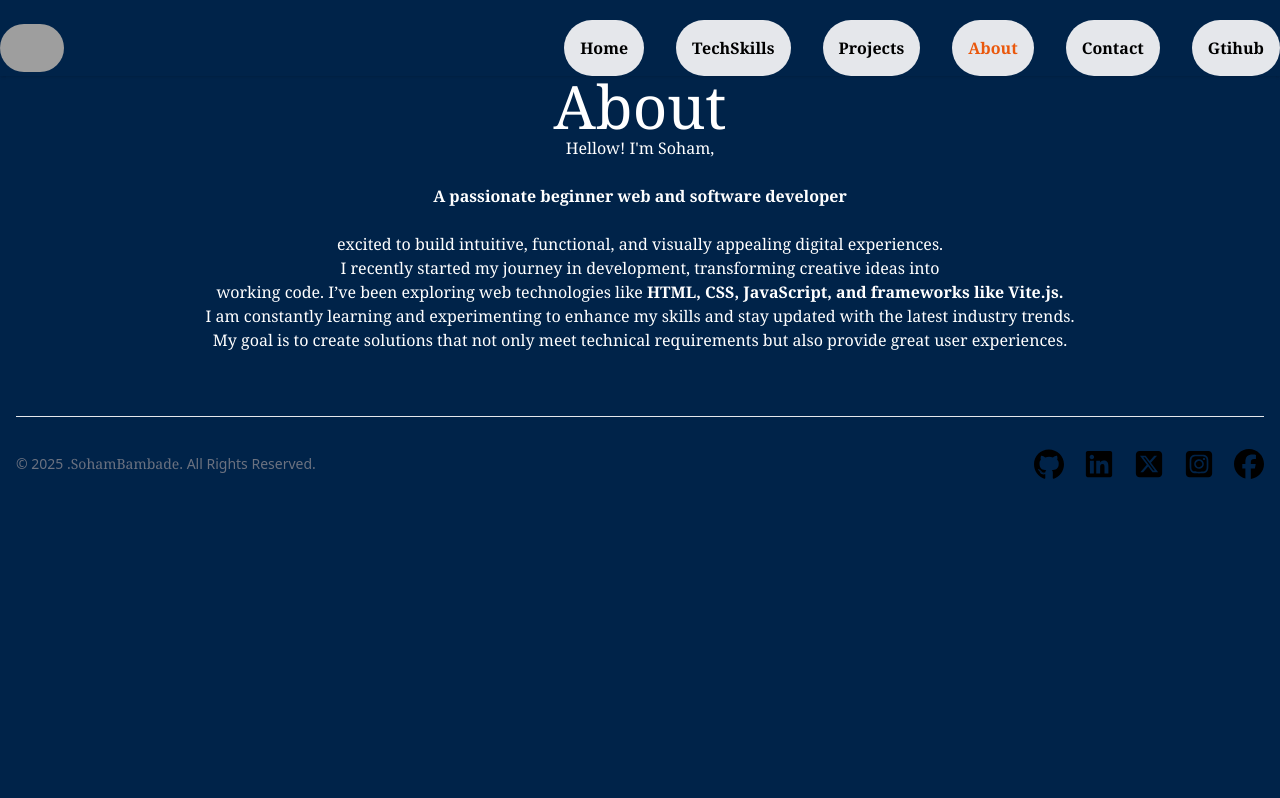
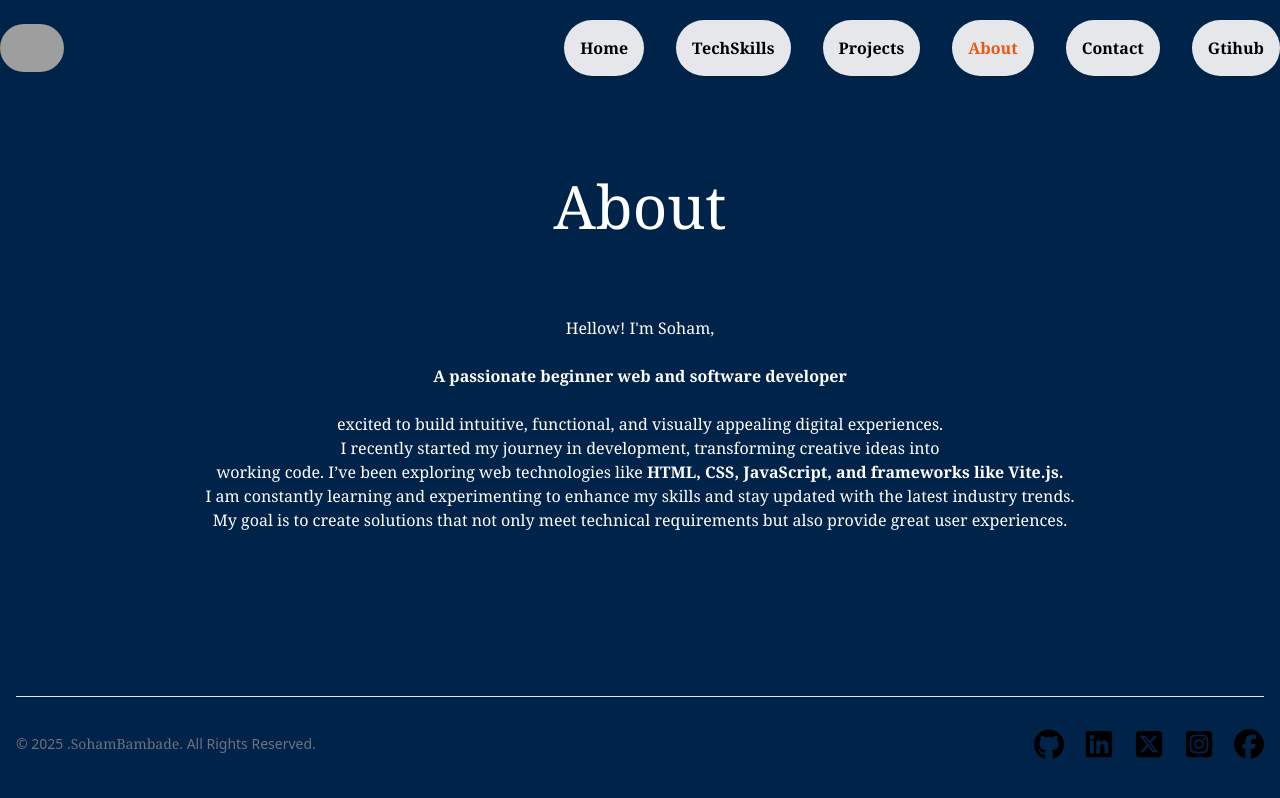
Before and after one commit to soham408/Portfoliio, a React (Vite) app in the folder Portfolio_Using_React/: page /about in a window 1280 px wide. Built offline with nearby package versions, Linux system fonts and the light colour scheme; grey boxes are pictures that could not be loaded.

Commit message:
padditg adjustment

```diff
--- a/Portfolio_Using_React/src/components/About/About.jsx
+++ b/Portfolio_Using_React/src/components/About/About.jsx
@@ -6,8 +6,8 @@ function About() {
     return (
         <>
 
-        <h1 className='text-white text-6xl  font-serif text-center '>About</h1>
-        <h1 className='text-white font-serif text-center '>Hellow! I'm  Soham, <br /> <br />
+        <h1 className='text-white text-6xl  font-serif text-center pt-[100px]'>About</h1>
+        <h1 className='text-white font-serif text-center pt-[80px] pb-[100px]'>Hellow! I'm  Soham, <br /> <br />
          <strong> A passionate beginner web and software developer </strong> <br /> <br />
          excited to build intuitive, functional, and visually appealing digital experiences. <br />
          I recently started my journey in development, transforming creative ideas into <br /> working code.
```
